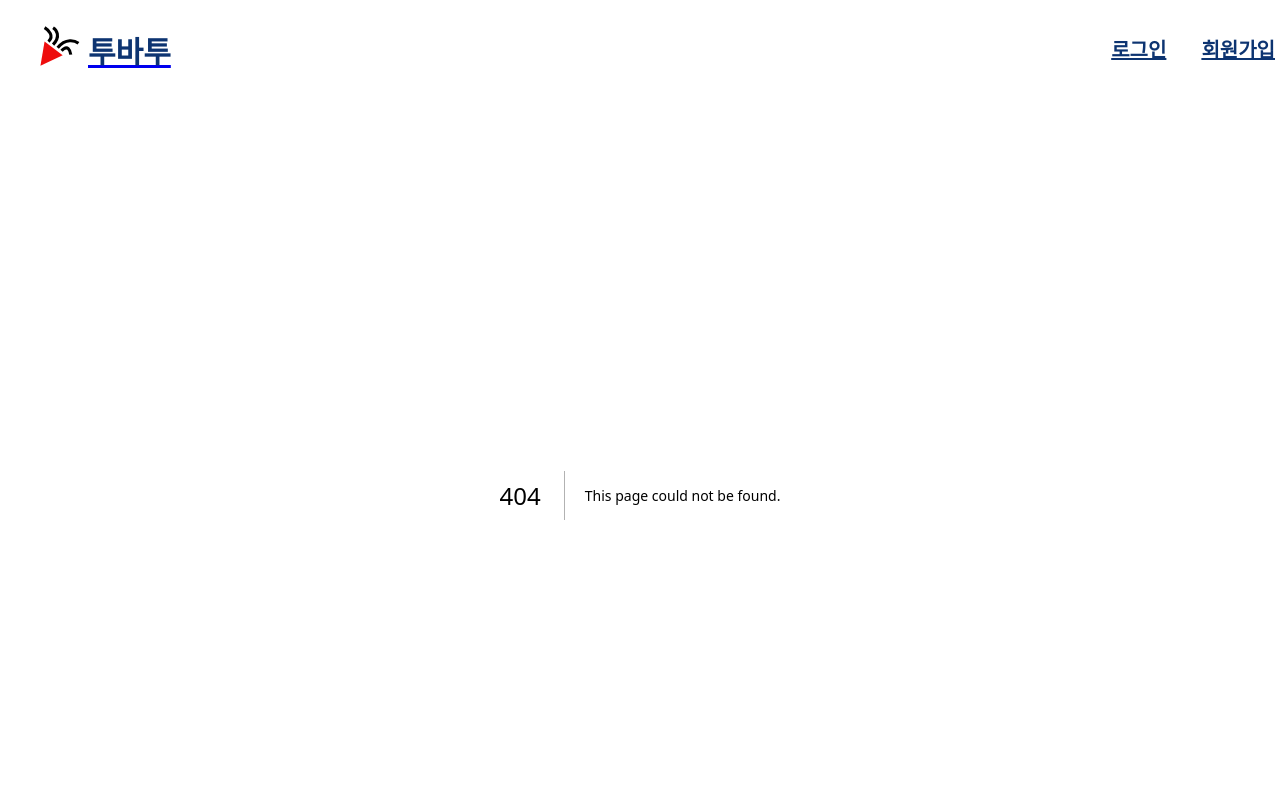
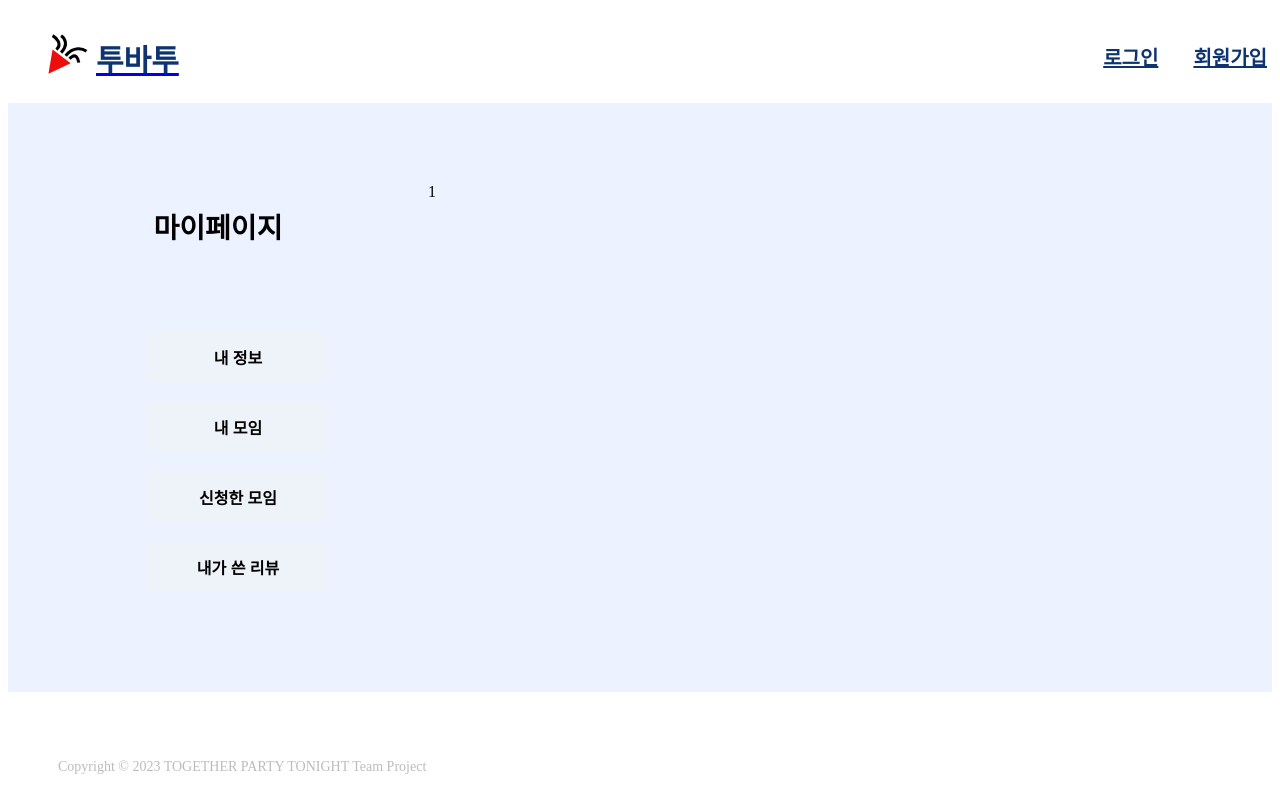
Before and after one commit to KangHayeonn/together-party-tonight-client, a Next.js app: page /mypage/1 in a window 1280 px wide. Before the commit this address had no page. Shown: the top 800 px of the page. Built offline with nearby package versions, Linux system fonts and the light colour scheme.

Commit message:
[ADD] : MyPage SideBar 구현

```diff
--- /dev/null
+++ b/src/app/mypage/[slug]/page.tsx
@@ -0,0 +1,10 @@
+"use client";
+
+import TextButton from "@/components/common/TextButton";
+import { useParams } from "next/navigation";
+
+export default function MyPage() {
+  const { slug } = useParams();
+
+  return <div>{slug}</div>;
+}
--- /dev/null
+++ b/src/app/mypage/layout.tsx
@@ -0,0 +1,20 @@
+"use client";
+
+import SideBar from "@/components/mypage/SideBar";
+import { MyPageWrapper } from "@/styles/page/MyPage";
+import React from "react";
+
+type Props = {
+  children: React.ReactNode;
+};
+
+function MyPageLayout({ children }: Props) {
+  return (
+    <MyPageWrapper>
+      <SideBar />
+      {children}
+    </MyPageWrapper>
+  );
+}
+
+export default MyPageLayout;
--- a/src/components/common/TextButton.tsx
+++ b/src/components/common/TextButton.tsx
@@ -12,6 +12,8 @@ export interface ButtonProps {
   weight?: number | undefined;
   border?: boolean | undefined;
   margin?: string | undefined;
+  hovercolor?: string | undefined;
+  hoverbackgroundcolor?: string | undefined;
   onClick: React.MouseEventHandler<HTMLElement>;
 }
 
--- /dev/null
+++ b/src/components/mypage/SideBar.tsx
@@ -0,0 +1,44 @@
+"use client";
+
+import { MyPageTitle, SideBarWrapper } from "@/styles/page/MyPage";
+import React from "react";
+import TextButton from "../common/TextButton";
+import { useParams, useRouter } from "next/navigation";
+import { MyPageBtnStyleObj, MyPageList } from "@/constant";
+
+type MyPageListItem = {
+  id: string;
+  text: string;
+};
+
+export default function SideBar() {
+  const { slug } = useParams();
+  const router = useRouter();
+
+  const handleClickMenu = (item: string) => {
+    router.push(`/mypage/${item}`);
+  };
+
+  return (
+    <SideBarWrapper>
+      <MyPageTitle>마이페이지</MyPageTitle>
+      <nav>
+        <ul>
+          {MyPageList.map((item: MyPageListItem) => (
+            <li key={item.id}>
+              <TextButton
+                text={item.text}
+                onClick={() => handleClickMenu(item.id)}
+                color={item.id === slug ? "#fff" : "#000"}
+                background={item.id === slug ? "#0d3471" : "#eef3f9"}
+                hoverbackgroundcolor="#0d3471"
+                hovercolor="#fff"
+                {...MyPageBtnStyleObj}
+              />
+            </li>
+          ))}
+        </ul>
+      </nav>
+    </SideBarWrapper>
+  );
+}
--- /dev/null
+++ b/src/constant/index.tsx
@@ -0,0 +1,26 @@
+const MyPageBtnStyleObj = {
+  width: 180,
+  height: 50,
+  fontSize: 16,
+};
+
+const MyPageList = [
+  {
+    id: "info",
+    text: "내 정보",
+  },
+  {
+    id: "meeting",
+    text: "내 모임",
+  },
+  {
+    id: "request",
+    text: "신청한 모임",
+  },
+  {
+    id: "review",
+    text: "내가 쓴 리뷰",
+  },
+];
+
+export { MyPageBtnStyleObj, MyPageList };
--- a/src/styles/components/common/TextButton.tsx
+++ b/src/styles/components/common/TextButton.tsx
@@ -17,6 +17,9 @@ const BtnWrapper = styled.button<ButtonProps>`
 >>>>>>> bce97e4 ([UPDATE] : 로그인, 회원가입 버튼 TextButton 컴포넌트 적용)
 
   &:hover {
+    color: ${({ hovercolor }) => hovercolor || "none"};
+    background-color: ${({ hoverbackgroundcolor }) =>
+      hoverbackgroundcolor || "none"};
     opacity: 0.8;
   }
 `;
--- /dev/null
+++ b/src/styles/page/MyPage.tsx
@@ -0,0 +1,32 @@
+"use client";
+
+import { styled } from "styled-components";
+
+const MyPageWrapper = styled.section`
+  display: flex;
+  padding: 80px 0;
+  background-color: #ecf2ff;
+`;
+
+const SideBarWrapper = styled.div`
+  display: flex;
+  flex-direction: column;
+  align-items: center;
+  padding: 0 100px;
+  & li {
+    list-style-type: none;
+    margin-bottom: 20px;
+  }
+`;
+
+const MyPageTitle = styled.h2`
+  font-size: 28px;
+  font-weight: 700;
+  margin-bottom: 70px;
+`;
+
+// const Menu = styled.ul`
+
+// `
+
+export { MyPageWrapper, SideBarWrapper, MyPageTitle };
```
